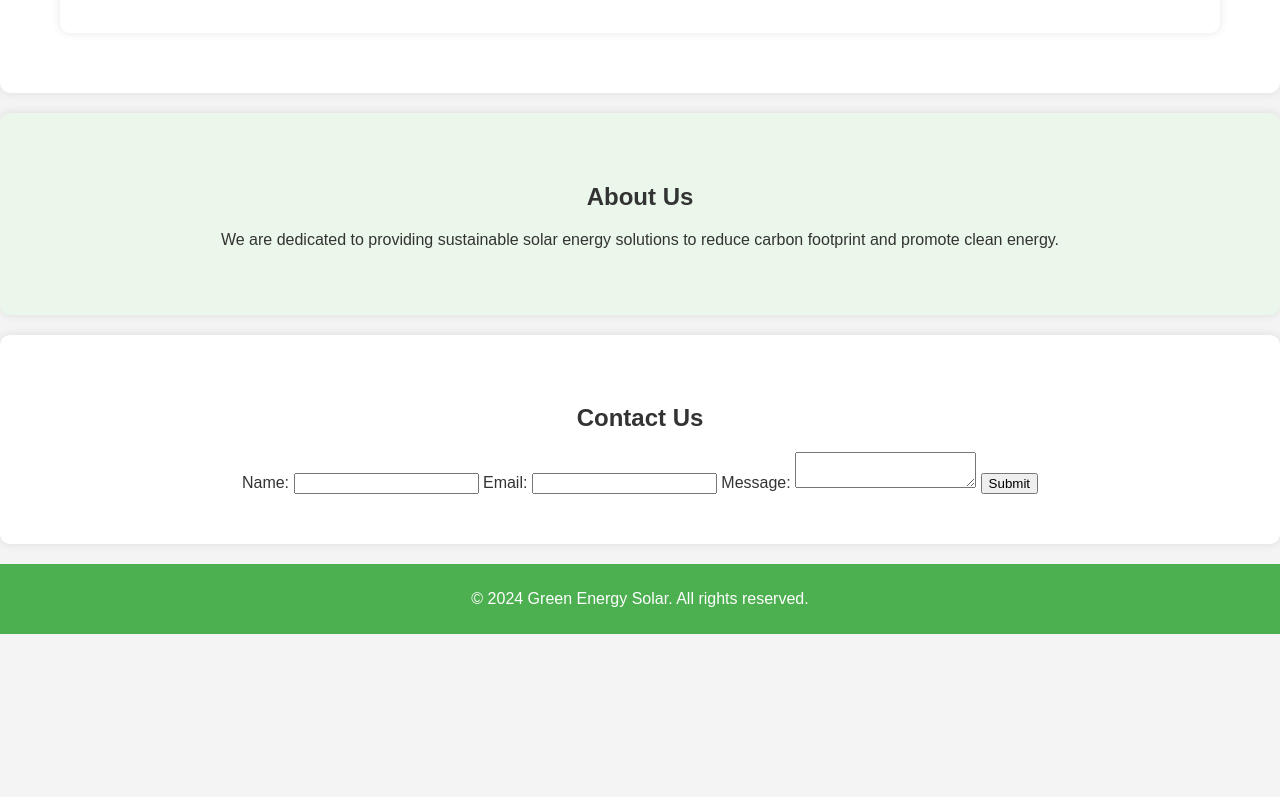
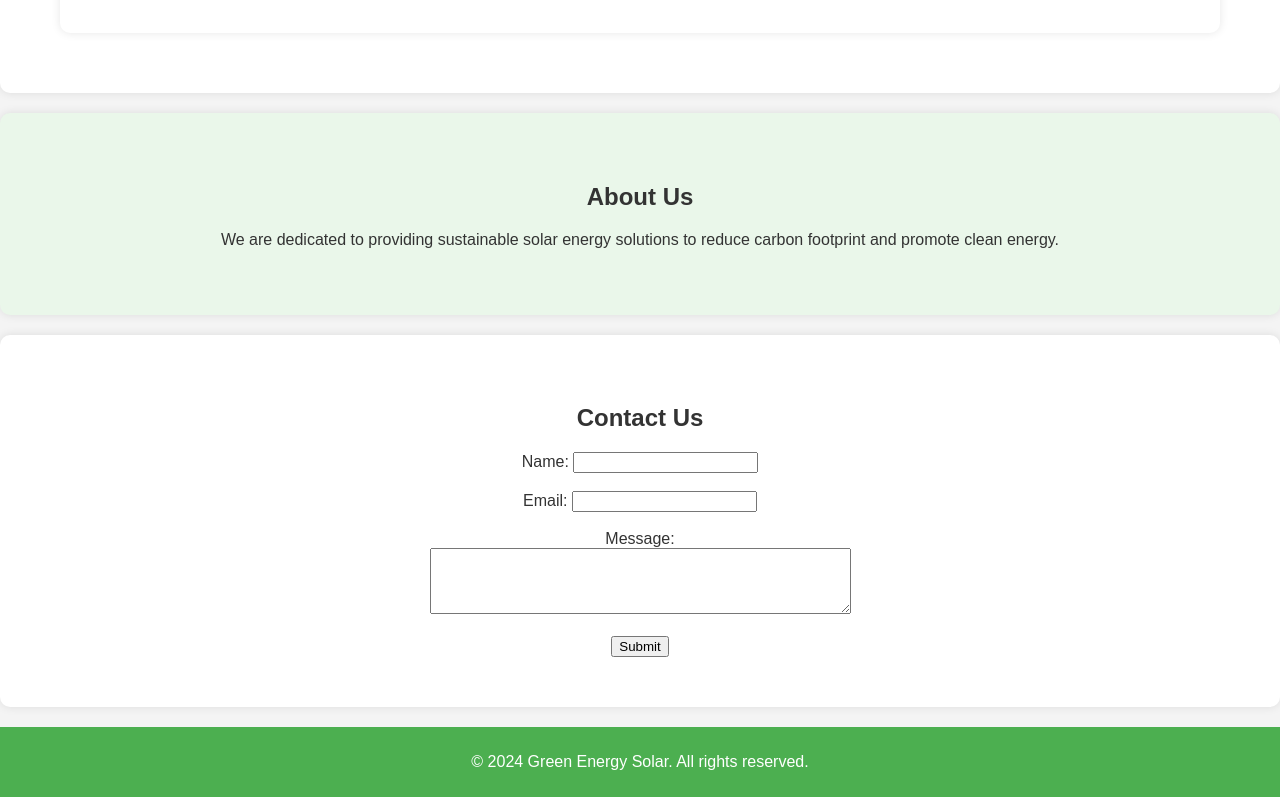
Before and after one commit to GokulR032003/Winfabsolar, a plain HTML site: page index.html in a window 1280 px wide. Shown: the part 1108-1905 px from the top of the page. Before the commit the page ends 1742 px from the top, so only its background shows below. Drawn offline with Linux system fonts and the light colour scheme.

Commit message:
Update index.html

```diff
--- a/index.html
+++ b/index.html
@@ -51,15 +51,15 @@
     </section>
     <section id="contact" class="scroll-section">
         <h2>Contact Us</h2>
-        <form id="contact-form">
+<form id="enquiryForm">
             <label for="name">Name:</label>
-            <input type="text" id="name" name="name" required>
+            <input type="text" id="name" name="name" required><br><br>
 
             <label for="email">Email:</label>
-            <input type="email" id="email" name="email" required>
+            <input type="email" id="email" name="email" required><br><br>
 
-            <label for="message">Message:</label>
-            <textarea id="message" name="message" required></textarea>
+            <label for="message">Message:</label><br>
+            <textarea id="message" name="message" rows="4" cols="50" required></textarea><br><br>
 
             <button type="submit">Submit</button>
         </form>
```
